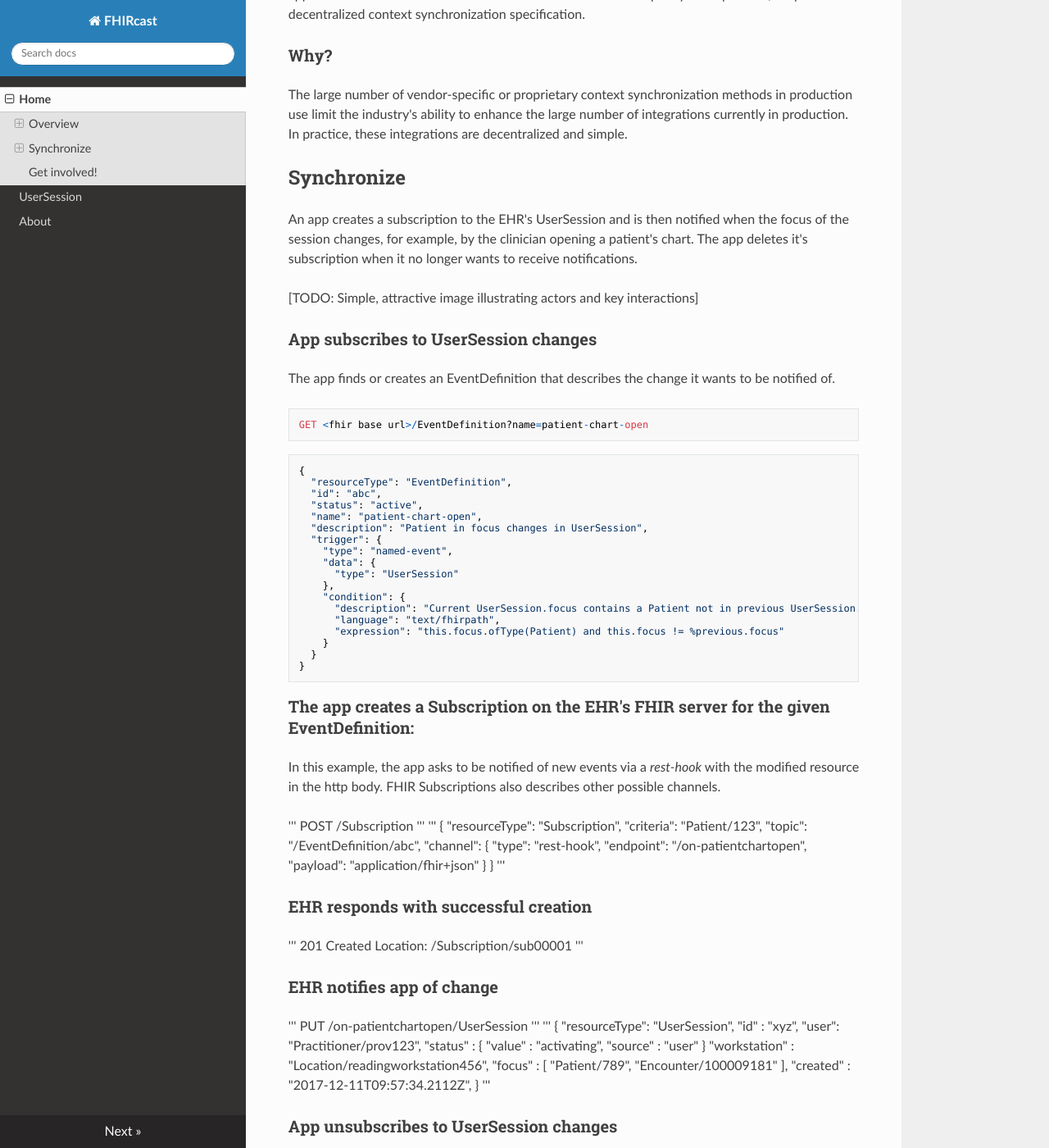
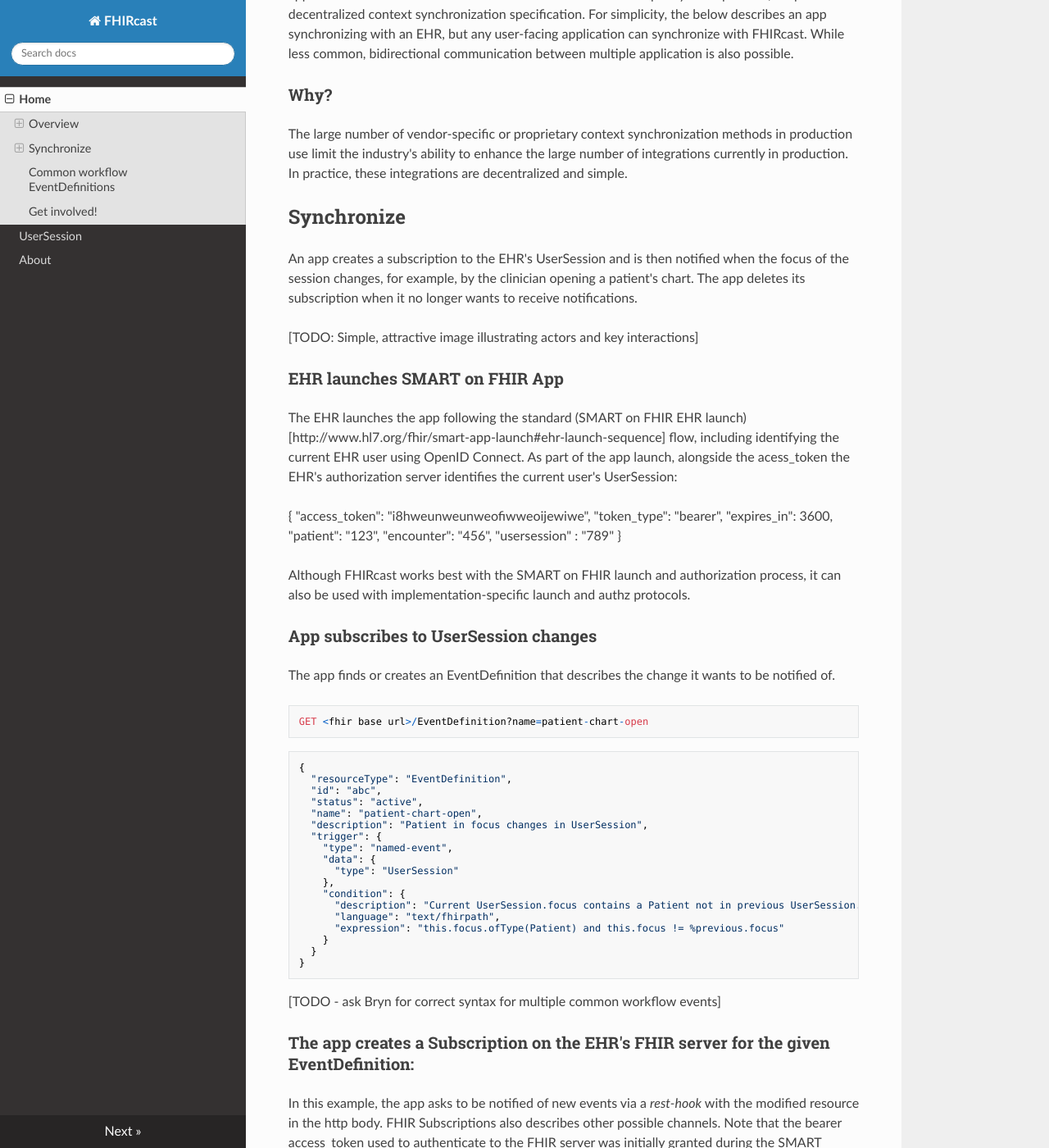
Before and after one commit to HL7/fhircast-docs, an MkDocs documentation site: the page built from docs/index.md, in a window 1280 px wide and 1400 px high, scrolled down 439 px. Shown: the whole window at 82% size. Built offline with MkDocs 1.6.1, drawn with Linux system fonts in a browser that asks for light colours; nearby versions of some CDN libraries; old or Windows-style settings are respelled for this version of MkDocs; some of the changed text lies outside the part shown.

Commit message:
smart launch, common events, formatting

````diff
--- a/docs/index.md
+++ b/docs/index.md
@@ -4,7 +4,7 @@
 
 FHIRcast synchronizes healthcare applications in real time to show the same clinical content to a common user. For example, a radiologist often works in three disparate applications at the same time (a radiology information system, a PACS and a dictation system), she wants each of these three systems to display the same study or patient at the same time.
 
-FHIRcast isn't limited to radiology use-cases. Using [FHIR Subscriptions](https://www.hl7.org/fhir/subscription.html), FHIRcast naturally extends the SMART on FHIR launch protocol to achieve tight integration between disparate, full-featured applications. FHIRcast builds on the [CCOW](https://en.wikipedia.org/wiki/CCOW) abstract model to specify an http-based, simple and decentralized context synchronization specification.
+FHIRcast isn't limited to radiology use-cases. Using [FHIR Subscriptions](https://www.hl7.org/fhir/subscription.html), FHIRcast naturally extends the SMART on FHIR launch protocol to achieve tight integration between disparate, full-featured applications. FHIRcast builds on the [CCOW](https://en.wikipedia.org/wiki/CCOW) abstract model to specify an http-based, simple and decentralized context synchronization specification. For simplicity, the below describes an app synchronizing with an EHR, but any user-facing application can synchronize with FHIRcast. While less common,  bidirectional communication between multiple application is also possible.
 
 
 ### Why?
@@ -14,17 +14,35 @@
 
 ## Synchronize
 
-An app creates a subscription to the EHR's UserSession and is then notified when the focus of the session changes, for example, by the clinician opening a patient's chart. The app deletes it's subscription when it no longer wants to receive notifications.
+An app creates a subscription to the EHR's UserSession and is then notified when the focus of the session changes, for example, by the clinician opening a patient's chart. The app deletes its subscription when it no longer wants to receive notifications.
+
+
 
 [TODO: Simple, attractive image illustrating actors and key interactions]
 
+### EHR launches SMART on FHIR App
+
+The EHR launches the app following the standard (SMART on FHIR EHR launch)[http://www.hl7.org/fhir/smart-app-launch#ehr-launch-sequence]  flow, including identifying the current EHR user using OpenID Connect. As part of the app launch, alongside the acess_token the EHR's authorization server identifies the current user's UserSession:
+
+{
+  "access_token": "i8hweunweunweofiwweoijewiwe",
+  "token_type": "bearer",
+  "expires_in": 3600,
+  "patient":  "123",
+  "encounter": "456",
+  "usersession" : "789"
+}
+
+Although FHIRcast works best with the SMART on FHIR launch and authorization process, it can also be used with implementation-specific launch and authz protocols.
 
 ### App subscribes to UserSession changes
 
 The app finds or creates an EventDefinition that describes the change it wants to be notified of.
+
 ```
 GET <fhir base url>/EventDefinition?name=patient-chart-open
 ```
+
 ```
 {
   "resourceType": "EventDefinition",
@@ -46,18 +64,21 @@
 }
 ```
 
+[TODO - ask Bryn for correct syntax for multiple common workflow events]
 
 ### The app creates a Subscription on the EHR's FHIR server for the given EventDefinition:
 
-In this example, the app asks to be notified of new events via a _rest-hook_ with the modified resource in the http body. FHIR Subscriptions also describes other possible channels.
+In this example, the app asks to be notified of new events via a _rest-hook_ with the modified resource in the http body. FHIR Subscriptions also describes other possible channels. Note that the bearer access_token used to authenticate to the FHIR server was initially granted during the SMART launch.
 
-'''
+```
 POST <fhir base url>/Subscription
-'''
-'''
+Authorization: Bearer i8hweunweunweofiwweoijewiwe
+```
+
+```
 {
   "resourceType": "Subscription",
-  "criteria": "Patient/123",
+  "criteria": "UserSession?_id=123",
   "topic": "<fhir base url>/EventDefinition/abc",
   "channel": {
     "type": "rest-hook",
@@ -65,19 +86,22 @@
     "payload": "application/fhir+json"
   }
 }
-'''
+```
 
 ### EHR responds with successful creation
-'''
+
+```
 201 Created
 Location: <fhir base url>/Subscription/sub00001
-'''
+```
+
 ### EHR notifies app of change
 
-'''
+```
 PUT <app notification endpoint>/on-patientchartopen/UserSession
-'''
-'''
+```
+
+```
 {
   "resourceType": "UserSession",
   "id" : "xyz",
@@ -93,14 +117,28 @@
   ],
   "created" : "2017-12-11T09:57:34.2112Z",
  }
-'''
+```
 
 
 ### App unsubscribes to UserSession changes
 
-'''
+```
 DELETE <fhir base url>/Subscription/sub00001
-'''
+```
+
+## Common workflow EventDefinitions
+
+1. open-patient-chart
+1. switch-patient-chart
+1. close-patient-chart
+1. open-imaging-study
+1. switch-imaging-study
+1. close-imaging-study
+1. user-login
+1. user-logout
+1. user-hibernates
+
+[TODO - define fhirpath / Event definitions with names for common workflow events]
 
 ## Get involved!
 
````
